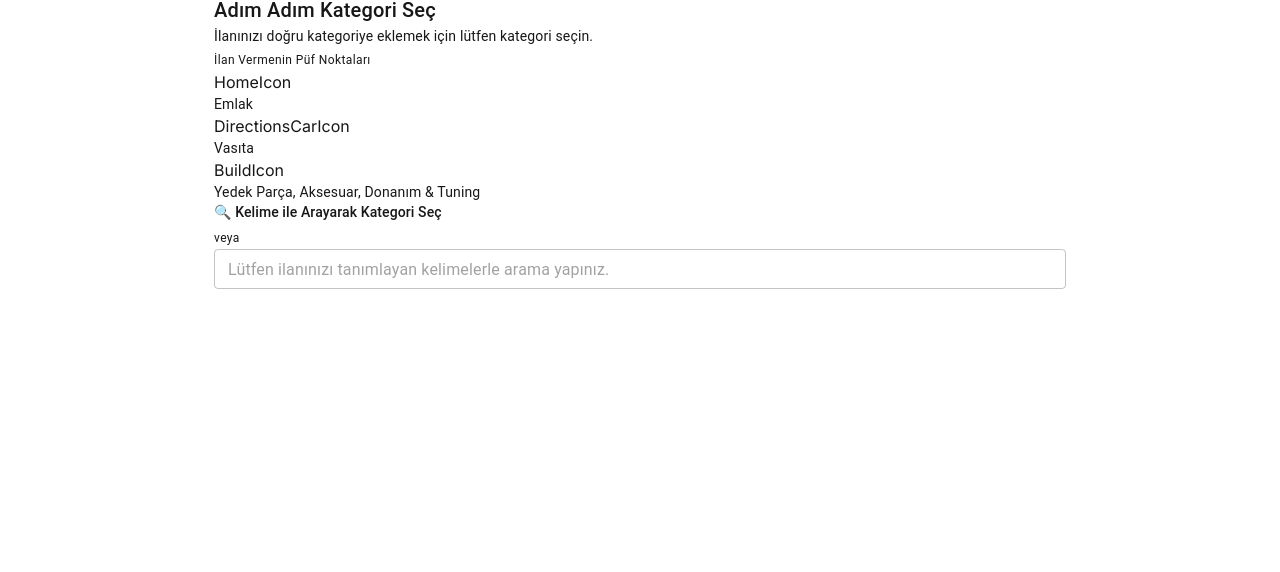
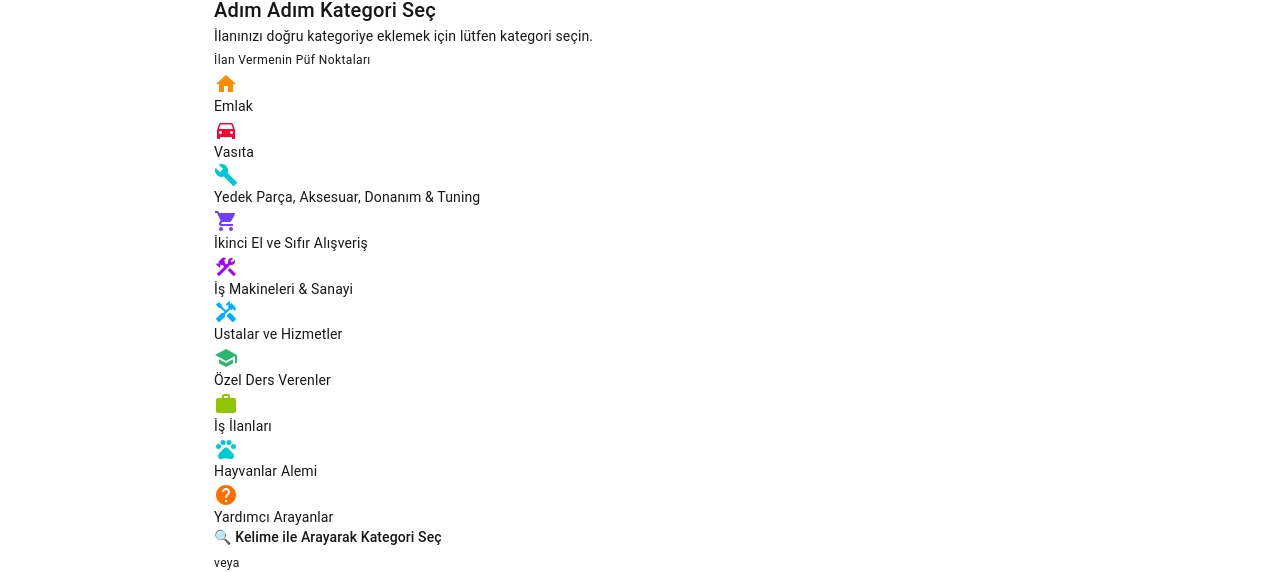
Before and after one commit to celalaygar/cursor-trials, a Next.js app in the folder sahibinden-clone/: page /post-ad in a window 1280 px wide. Shown: the part 252-824 px from the top of the page. Before the commit the page ends 800 px from the top, so only its background shows below. Built offline with nearby package versions, Linux system fonts and the light colour scheme.

Commit message:
fix categories icon

```diff
--- a/sahibinden-clone/src/app/post-ad/page.tsx
+++ b/sahibinden-clone/src/app/post-ad/page.tsx
@@ -1,15 +1,5 @@
 'use client'
 import { Box, Container, Typography, TextField } from '@mui/material'
-import HomeIcon from '@mui/icons-material/Home'
-import DirectionsCarIcon from '@mui/icons-material/DirectionsCar'
-import BuildIcon from '@mui/icons-material/Build'
-import ShoppingCartIcon from '@mui/icons-material/ShoppingCart'
-import ConstructionIcon from '@mui/icons-material/Construction'
-import HandymanIcon from '@mui/icons-material/Handyman'
-import SchoolIcon from '@mui/icons-material/School'
-import WorkIcon from '@mui/icons-material/Work'
-import PetsIcon from '@mui/icons-material/Pets'
-import HelpIcon from '@mui/icons-material/Help'
 import Header from '@/components/Header'
 import ClientProvider from '@/components/ClientProvider'
 import { categories } from '@/data/categories'
@@ -38,14 +28,16 @@ export default function PostAd() {
 
             {/* Kategoriler Grid */}
             <Box className="grid grid-cols-2 sm:grid-cols-3 lg:grid-cols-4 gap-2 md:gap-3">
-              {categories.map((category) => (
+              {categories.map((category) => {
+                const Icon = category.IconComponent
+                return (
                   <Box
                     key={category.id}
                     className={`p-3 md:p-4 border-t-4 ${category.borderColor} bg-white rounded shadow-sm hover:shadow-md transition-shadow cursor-pointer`}
                   >
                     <Box className="flex flex-col items-center text-center gap-2">
                       <Box className="text-2xl md:text-3xl">
-                      {category.icon}
+                        <Icon style={{ color: category.iconColor }} />
                       </Box>
                       <Typography
                         variant="body2"
@@ -55,7 +47,8 @@ export default function PostAd() {
                       </Typography>
                     </Box>
                   </Box>
-              ))}
+                )
+              })}
             </Box>
 
             {/* Alt Arama Bölümü */}
--- a/sahibinden-clone/src/data/categories.ts
+++ b/sahibinden-clone/src/data/categories.ts
@@ -1,24 +1,103 @@
-export const categories = [
+import HomeIcon from '@mui/icons-material/Home'
+import DirectionsCarIcon from '@mui/icons-material/DirectionsCar'
+import BuildIcon from '@mui/icons-material/Build'
+import ShoppingCartIcon from '@mui/icons-material/ShoppingCart'
+import ConstructionIcon from '@mui/icons-material/Construction'
+import HandymanIcon from '@mui/icons-material/Handyman'
+import SchoolIcon from '@mui/icons-material/School'
+import WorkIcon from '@mui/icons-material/Work'
+import PetsIcon from '@mui/icons-material/Pets'
+import HelpIcon from '@mui/icons-material/Help'
+import { SvgIconProps } from '@mui/material'
+
+interface Category {
+  id: number
+  name: string
+  IconComponent: React.ComponentType<SvgIconProps>
+  iconColor: string
+  borderColor: string
+  link: string
+}
+
+export const categories: Category[] = [
   {
     id: 1,
     name: 'Emlak',
-    icon: 'HomeIcon',
+    IconComponent: HomeIcon,
+    iconColor: '#ff8a00',
     borderColor: 'border-t-[#ff8a00]',
     link: '/real-estate'
   },
   {
     id: 2,
     name: 'Vasıta',
-    icon: 'DirectionsCarIcon',
+    IconComponent: DirectionsCarIcon,
+    iconColor: '#ff0034',
     borderColor: 'border-t-[#ff0034]',
     link: '/vehicles'
   },
   {
     id: 3,
     name: 'Yedek Parça, Aksesuar,\nDonanım & Tuning',
-    icon: 'BuildIcon',
+    IconComponent: BuildIcon,
+    iconColor: '#00c9d6',
     borderColor: 'border-t-[#00c9d6]',
     link: '/spare-parts'
   },
-  // ... diğer kategoriler
+  {
+    id: 4,
+    name: 'İkinci El ve\nSıfır Alışveriş',
+    IconComponent: ShoppingCartIcon,
+    iconColor: '#7040ff',
+    borderColor: 'border-t-[#7040ff]',
+    link: '/shopping'
+  },
+  {
+    id: 5,
+    name: 'İş Makineleri\n& Sanayi',
+    IconComponent: ConstructionIcon,
+    iconColor: '#a600ff',
+    borderColor: 'border-t-[#a600ff]',
+    link: '/heavy-equipment'
+  },
+  {
+    id: 6,
+    name: 'Ustalar ve\nHizmetler',
+    IconComponent: HandymanIcon,
+    iconColor: '#00b0ff',
+    borderColor: 'border-t-[#00b0ff]',
+    link: '/services'
+  },
+  {
+    id: 7,
+    name: 'Özel Ders\nVerenler',
+    IconComponent: SchoolIcon,
+    iconColor: '#2bb673',
+    borderColor: 'border-t-[#2bb673]',
+    link: '/tutoring'
+  },
+  {
+    id: 8,
+    name: 'İş\nİlanları',
+    IconComponent: WorkIcon,
+    iconColor: '#91c504',
+    borderColor: 'border-t-[#91c504]',
+    link: '/jobs'
+  },
+  {
+    id: 9,
+    name: 'Hayvanlar\nAlemi',
+    IconComponent: PetsIcon,
+    iconColor: '#00c9d6',
+    borderColor: 'border-t-[#00c9d6]',
+    link: '/pets'
+  },
+  {
+    id: 10,
+    name: 'Yardımcı\nArayanlar',
+    IconComponent: HelpIcon,
+    iconColor: '#ff6f00',
+    borderColor: 'border-t-[#ff6f00]',
+    link: '/helpers'
+  }
 ]
```
Lines whose indentation alone changed are shown as unchanged.
